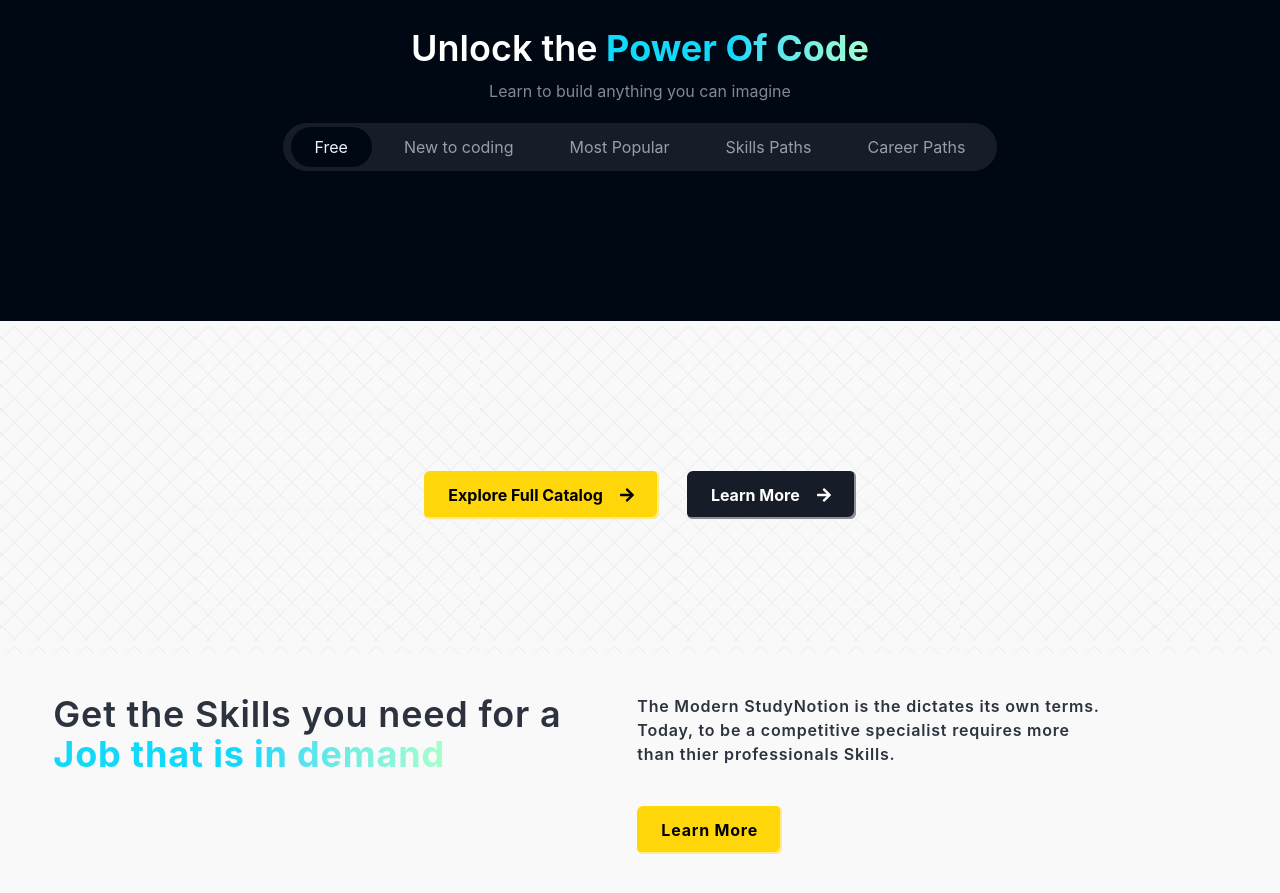
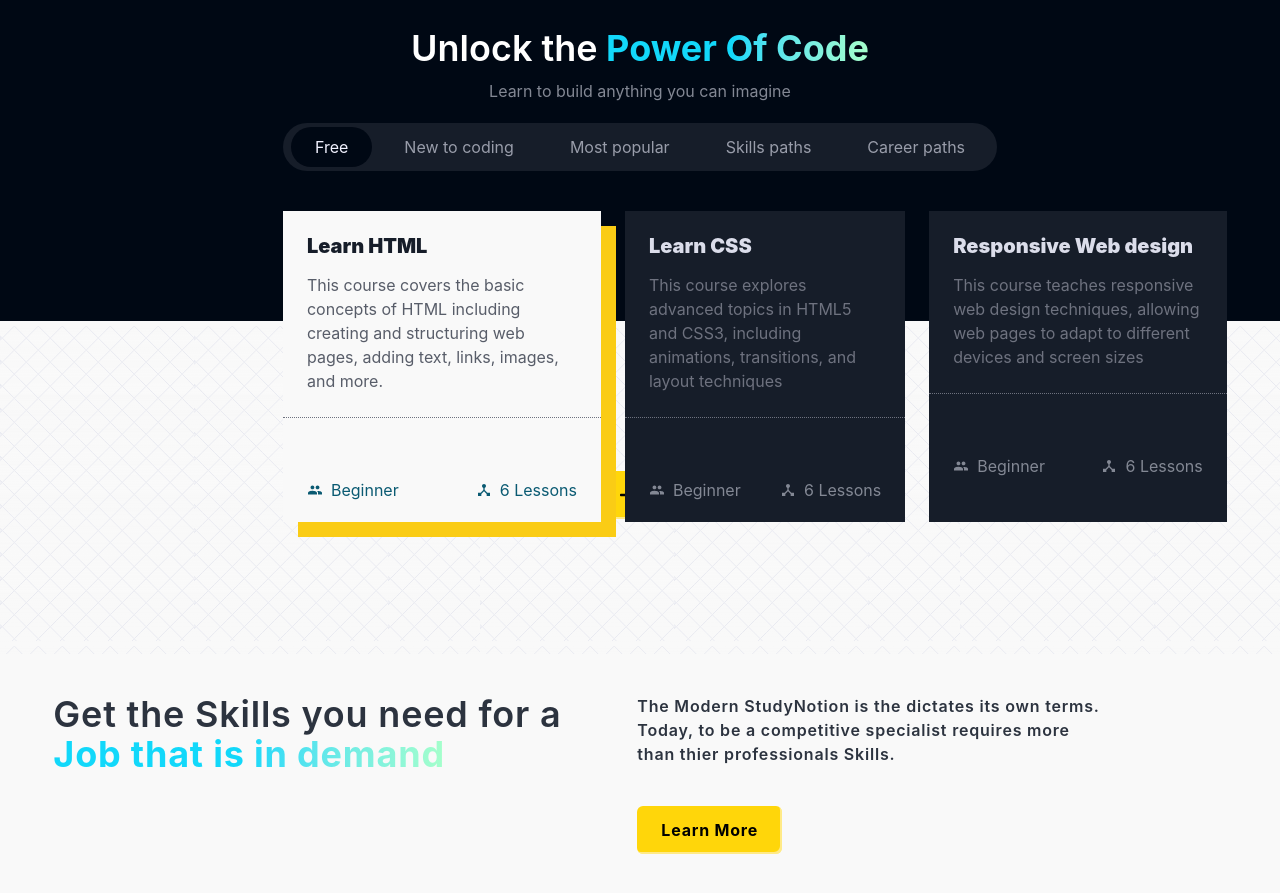
Before and after one commit to princepal09/StudyNotion, a React (Vite) app in the folder client/: page / in a window 1280 px wide. Shown: the part 1460-2353 px from the top of the page. Built offline with nearby package versions, Linux system fonts and the light colour scheme.

Commit message:
created course card

```diff
--- a/client/src/components/core/HomePage/CourseCard.jsx
+++ b/client/src/components/core/HomePage/CourseCard.jsx
@@ -1,11 +1,32 @@
 import React from 'react'
+import { IoMdPeople } from "react-icons/io";
+import { MdDeviceHub } from "react-icons/md";
 
-const CourseCard = () => {
-  return (
-    <div>
+const CourseCard = ({ elem, setCurrCard, currCard }) => {
 
-    </div>
-  )
+    return (
+        <div className={` ${currCard !== elem.heading ? "bg-richblack-800 " : "bg-pure-greys-5 shadow-[15px_15px_0px_0px_#FACC15]"}`} >
+            <div className='px-6 py-5'>
+
+                <div className='flex text-[16px]  flex-col gap-3'>
+                    <h3 className={` text-[20px] font-black ${currCard !== elem.heading ? "text-richblack-25" : "text-richblack-800"}`}>{elem.heading}</h3>
+                    <p className={`${currCard !== elem.heading ? "text-richblack-400" : "text-richblack-500"}`}>{elem.description}</p>
+                </div>
+
+<div className="-mx-6 border-t border-dotted border-richblack-400 my-6"></div>                <div className={`${currCard !== elem.heading ? "text-richblack-300" : "text-blue-500 "} flex flex-row pt-9 items-center justify-between `}>
+                    <div className={`flex gap-2 items-center`}>
+                        <IoMdPeople />
+                        <p>{elem.level}</p>
+                    </div>
+                    <div className={`flex gap-2 items-center`}>
+                        <MdDeviceHub />
+                        <p>{elem.lessionNumber} Lessons</p>
+                    </div>
+                </div>
+            </div>
+
+        </div>
+    )
 }
 
 export default CourseCard
--- a/client/src/components/core/HomePage/ExploreMore.jsx
+++ b/client/src/components/core/HomePage/ExploreMore.jsx
@@ -4,7 +4,7 @@ import { HomePageExplore } from "../../../data/homepage-explore"
 import HighlightText from "./HighlightText"
 import CourseCard from "./CourseCard"
 
-const tabsName = ["Free", "New to coding", "Most Popular", "Skills Paths", "Career Paths"]
+const tabsName = ["Free", "New to coding", "Most popular", "Skills paths", "Career paths"]
 
 const ExploreMore = () => {
 
@@ -36,30 +36,30 @@ const ExploreMore = () => {
       <div className="flex gap-2 py-1 px-2 bg-richblack-800 rounded-full items-center mt-5">
         {tabsName.map((elem, idx) => {
           return (
-          <div className={`text-[16px] flex gap-2  ${currTab === elem ? "bg-richblack-900 text-richblack-5 font-meidum " :
-            "text-richblack-200 "} rounded-full transition-all duration-200 cursor-pointer hover:bg-richblack-900 hover:text-richblack-5 px-6 py-2`}
-             key={idx}   onClick={() => setMyCards(elem)} >
-               {elem}
+            <div className={`text-[16px] flex gap-2  ${currTab === elem ? "bg-richblack-900 text-richblack-5 font-meidum " :
+              "text-richblack-200 "} rounded-full transition-all duration-200 cursor-pointer hover:bg-richblack-900 hover:text-richblack-5 px-6 py-2`}
+              key={idx} onClick={() => setMyCards(elem)} >
+              {elem}
             </div>
           )
         })}
       </div>
 
-       <div className="lg:h-37.5 ">
+      <div className="lg:h-37.5 ">
 
         {/* Group of course Card */}
 
-        <div className="absolute flex flex-row gap-10 justify-between w-full ">
+        <div className="mt-10 absolute flex gap-6 justify-start">
           {
-            courses.map((idx, elem) => {
+            courses.map((elem, idx) => {
               return (
-                   <CourseCard key= {idx} elem = {elem} currCard = {currCard} setCurrCard = {setCurrCard} />
+                <CourseCard key={idx} elem={elem} currCard={currCard} setCurrCard={setCurrCard} />
               )
             })
           }
         </div>
 
-       </div>
+      </div>
 
     </div>
   )
```
